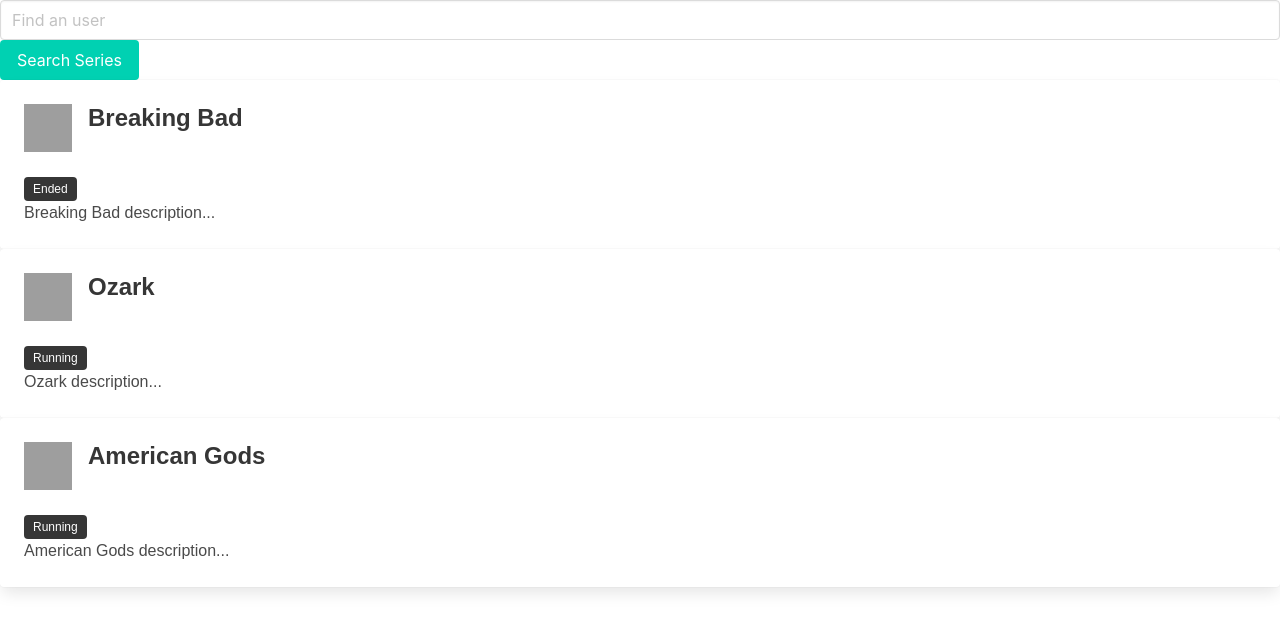
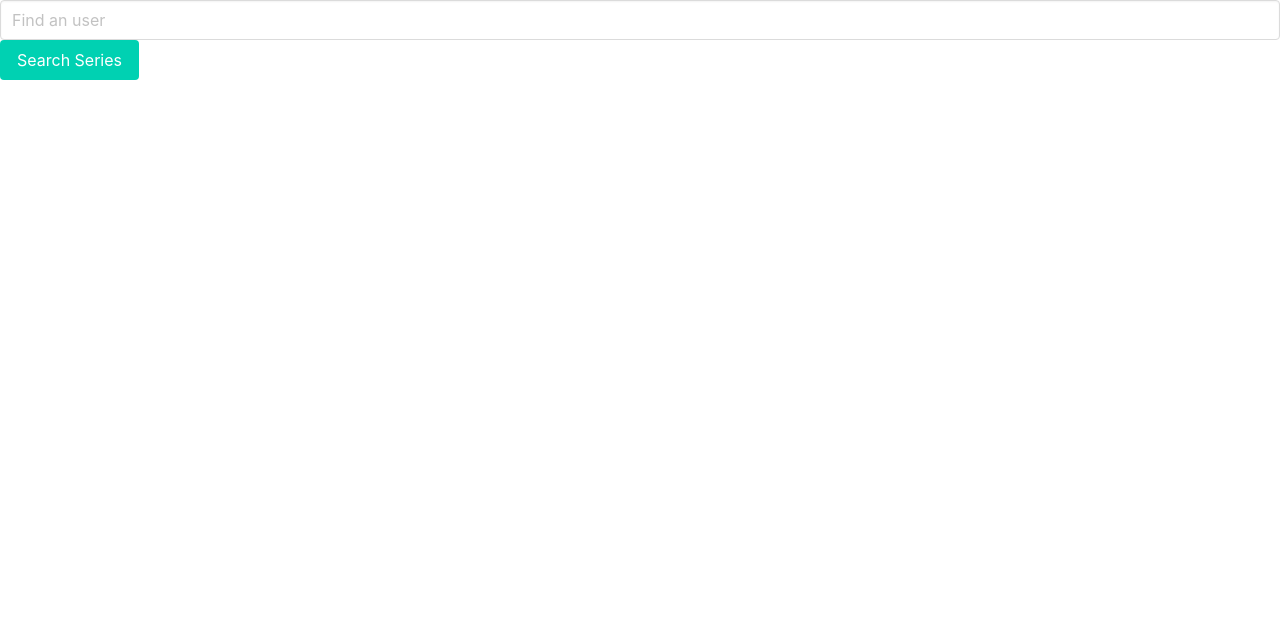
Before and after one commit to react-medellin/workshop-101, a React (Create React App) app: page / in a window 1280 px wide. Shown: the top 632 px of the page. Built offline with nearby package versions, Linux system fonts and the light colour scheme; grey boxes are pictures that could not be loaded.

Commit message:
Exercise 6
- API calls completed
- Exercise for render the <SeriesCard /> component

```diff
--- a/src/components/App/App.js
+++ b/src/components/App/App.js
@@ -1,5 +1,5 @@
 import React from 'react';
-// import axios from 'axios';
+import axios from 'axios';
 
 import SeriesCard from 'components/SeriesCard/SeriesCard';
 import SearchForm from 'components/SearchForm/SearchForm';
@@ -17,15 +17,17 @@
     }
 
     getSeriesDataFromAPI = () => {
-        /**
-         * Exercise
-         *
-         * Make a GET request to the endpoint http://api.tvmaze.com/search/shows?q=
-         * using axios.get https://github.com/mzabriskie/axios#example
-         * and use the result to update state.series
-         *
-         */
-        console.log('Querying data...', this.state);
+        axios.get(`http://api.tvmaze.com/search/shows?q=${this.state.query}`)
+            .then(result => {
+                this.setState({
+                    series: result.data
+                });
+            })
+            .catch(err => {
+                this.setState({
+                    series: []
+                });
+            });
     }
 
     handleSearchFormSubmit = (searchFormValue) => {
@@ -35,40 +37,37 @@
     }
 
     renderSeries() {
-        const series = [
-            {
-                id: 1,
-                image: 'http://static.tvmaze.com/uploads/images/medium_portrait/0/2400.jpg',
-                title: 'Breaking Bad',
-                status: 'Ended',
-                description: 'Breaking Bad description...'
-            },
-            {
-                id: 2,
-                image: 'http://static.tvmaze.com/uploads/images/medium_portrait/120/301311.jpg',
-                title: 'Ozark',
-                status: 'Running',
-                description: 'Ozark description...'
-            },
-            {
-                id: 3,
-                image: 'http://static.tvmaze.com/uploads/images/medium_portrait/99/249188.jpg',
-                title: 'American Gods',
-                status: 'Running',
-                description: 'American Gods description...'
-            }
-        ];
+        console.log(this.state.series);
 
-        return series.map((serie) => {
+        return this.state.series.map((serie) => {
+            /**
+             * Exercise
+             *
+             * Now you should have all series inside this.state.series
+             * In this .map we're iterating over each one of the series that the API returned
+             *
+             * Your task consist on pass the right props to the <SeriesCard /> component
+             *
+             * If you need to know what's the structure for each serie, you can do
+             * console.log(serie);
+             *
+             * You have 15 minutes to do it
+             */
+
             return (
-                <SeriesCard
-                    key={serie.id}
-                    image={serie.image}
-                    title={serie.title}
-                    status={serie.status}
-                    description={serie.description}
-                />
+                <div>Fix me</div>
             );
+
+            // Remove the comments for this return
+            // return (
+            //     <SeriesCard
+            //         key={???}
+            //         image={????}
+            //         title={???}
+            //         status={???}
+            //         description={???}
+            //     />
+            // );
         });
     }
 
```
